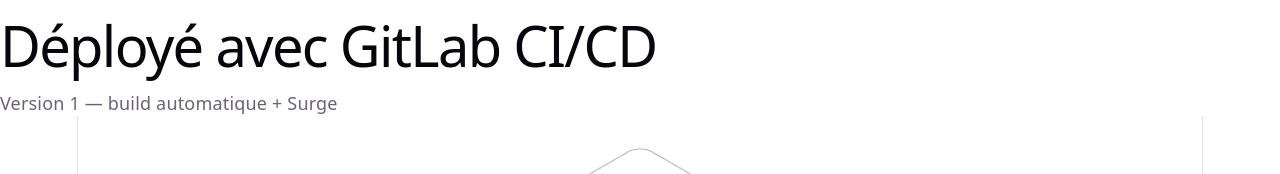
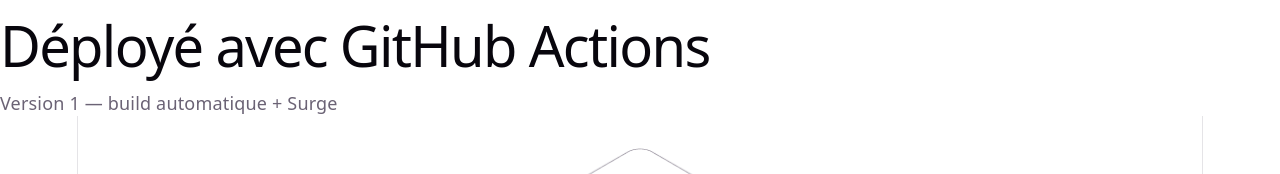
Before and after one commit to ahmedargoubi/site-devsecops, a website built with Vite: page index.html in a window 1280 px wide. Shown: the top 174 px of the page. Built offline with nearby package versions, Linux system fonts and the light colour scheme.

Commit message:
ci: ajouter le workflow GitHub Actions + Surge

```diff
--- a/index.html
+++ b/index.html
@@ -6,7 +6,7 @@
     <title>Site DevSecOps</title>
   </head>
   <body>
-    <h1>Déployé avec GitLab CI/CD</h1>
+    <h1>Déployé avec GitHub Actions</h1>
     <p>Version 1 — build automatique + Surge</p>
     <div id="app"></div>
     <script type="module" src="/src/main.js"></script>
```
Also changed, not shown: .github/workflows/deploy.yml.
